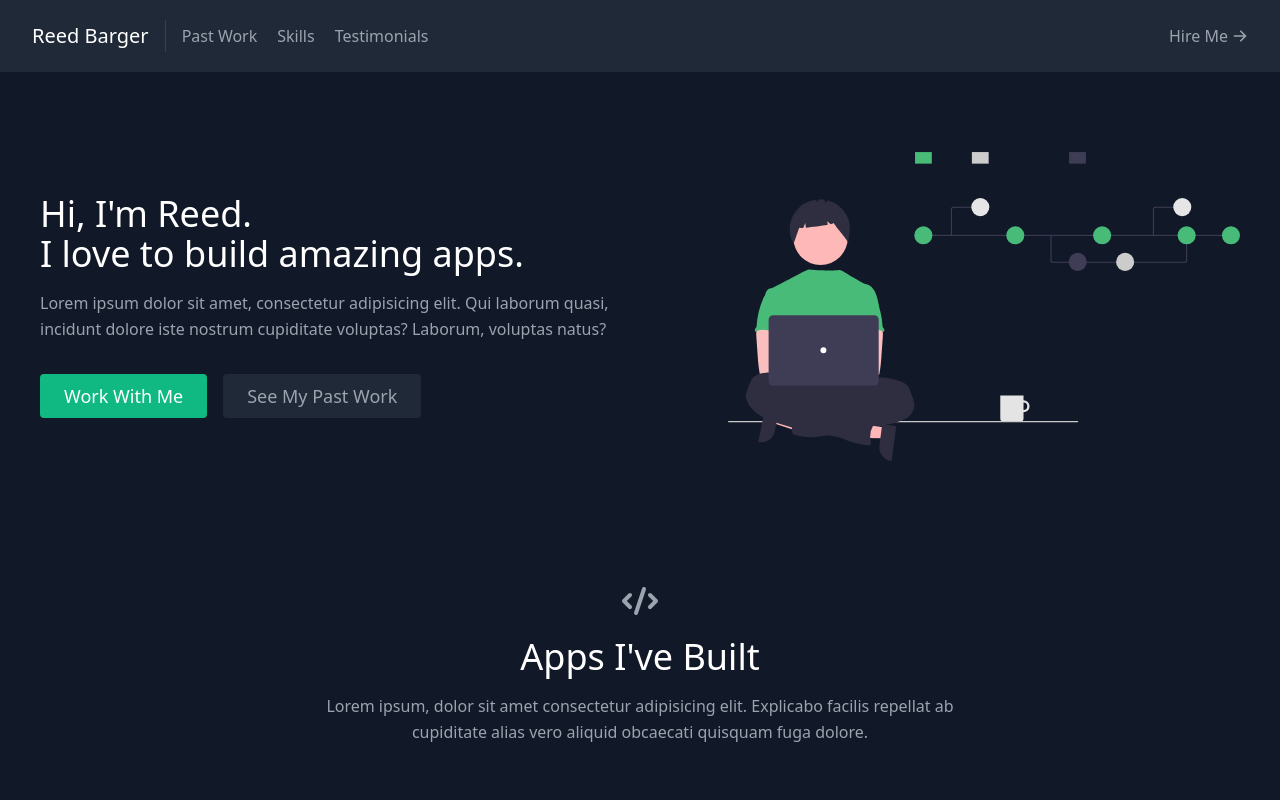
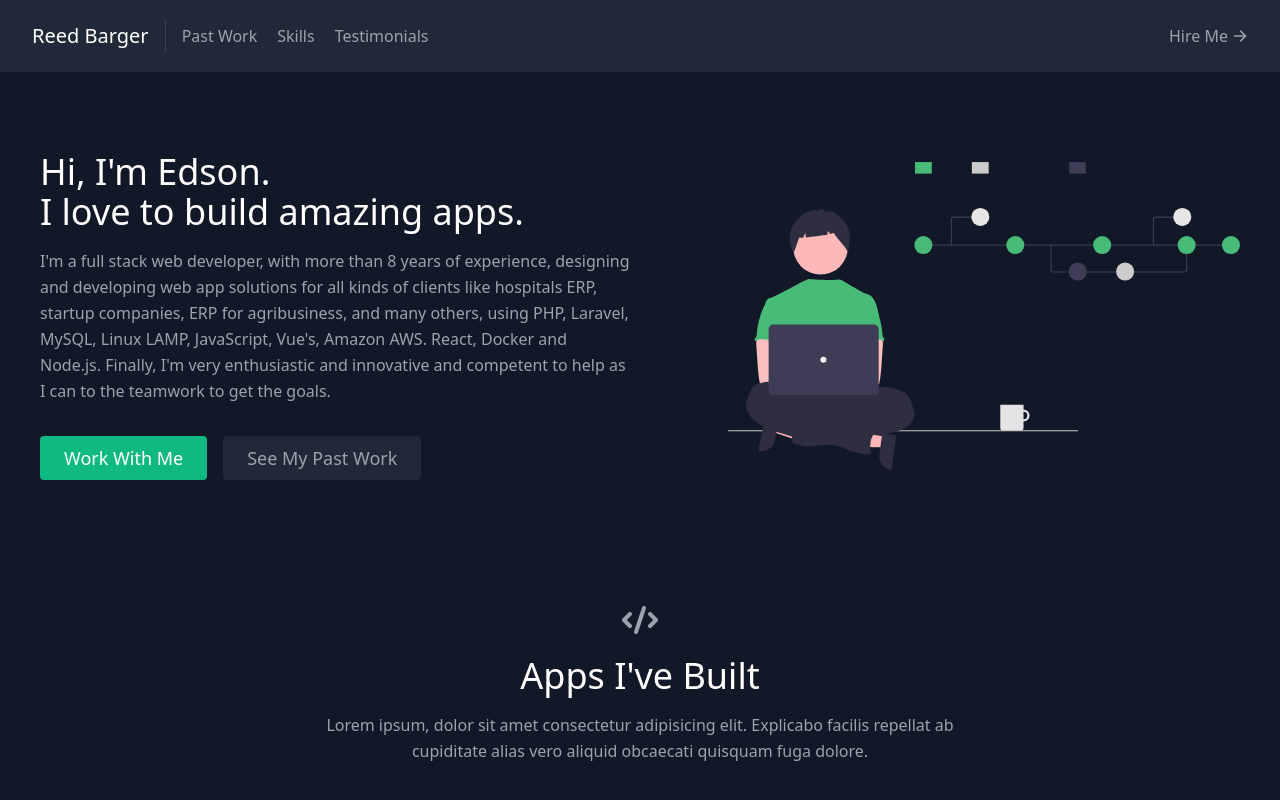
Before and after one commit to edsonnaza/portfolio_edsonnaza, a React (Create React App) app: page / in a window 1280 px wide. Shown: the top 800 px of the page. Built offline with nearby package versions, Linux system fonts and the light colour scheme.

Commit message:
components: About.js

```diff
--- a/src/components/About.js
+++ b/src/components/About.js
@@ -6,14 +6,16 @@ export default function About() {
       <div className="container mx-auto flex px-10 py-20 md:flex-row flex-col items-center">
         <div className="lg:flex-grow md:w-1/2 lg:pr-24 md:pr-16 flex flex-col md:items-start md:text-left mb-16 md:mb-0 items-center text-center">
           <h1 className="title-font sm:text-4xl text-3xl mb-4 font-medium text-white">
-            Hi, I'm Reed.
+            Hi, I'm Edson.
             <br className="hidden lg:inline-block" />I love to build amazing
             apps.
           </h1>
           <p className="mb-8 leading-relaxed">
-            Lorem ipsum dolor sit amet, consectetur adipisicing elit. Qui
-            laborum quasi, incidunt dolore iste nostrum cupiditate voluptas?
-            Laborum, voluptas natus?
+             I'm a full stack web developer, with more than 8 years of experience, designing and developing web app
+          solutions for all kinds of clients like hospitals ERP, startup companies, ERP for agribusiness, and many
+          others, using  PHP, Laravel, MySQL, Linux LAMP, JavaScript, Vue's, Amazon AWS. React, Docker and Node.js.
+
+            Finally, I'm very enthusiastic and innovative and competent to help as I can to the teamwork to get the goals.
           </p>
           <div className="flex justify-center">
             <a
```
